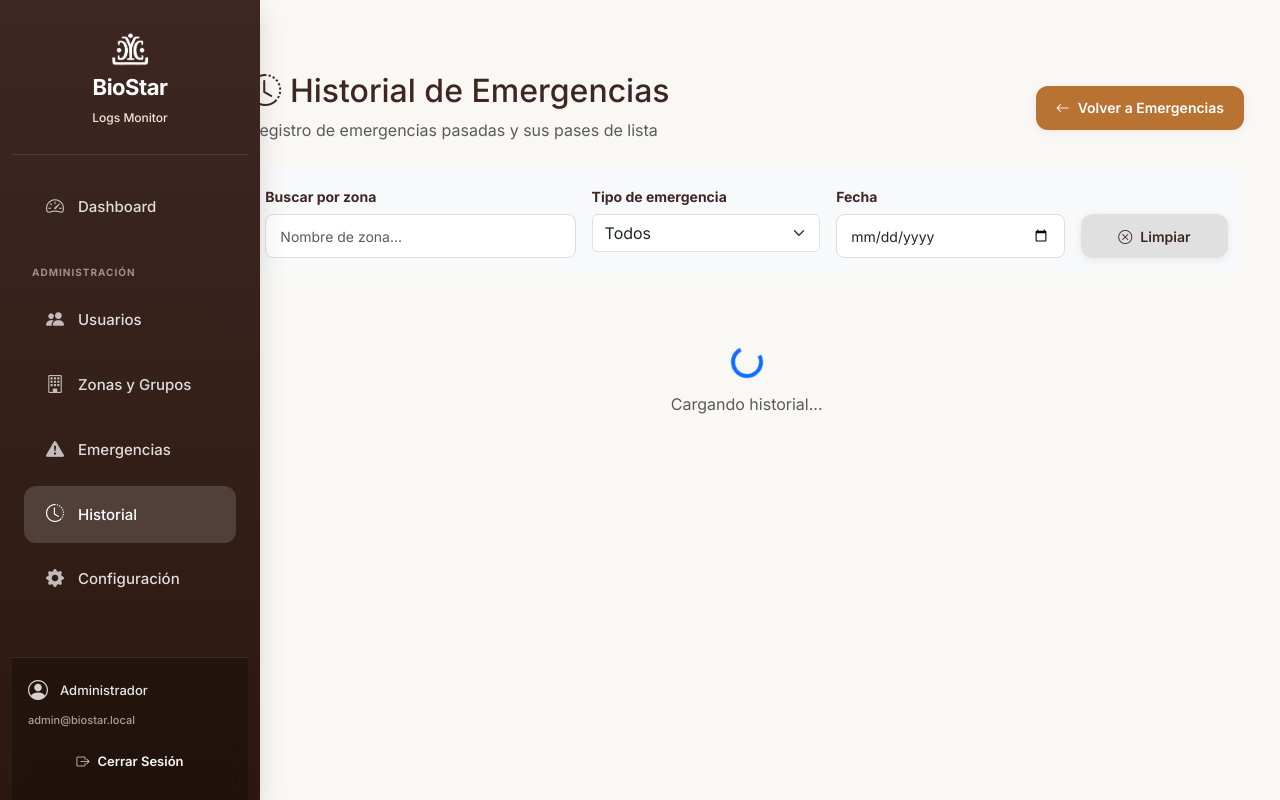
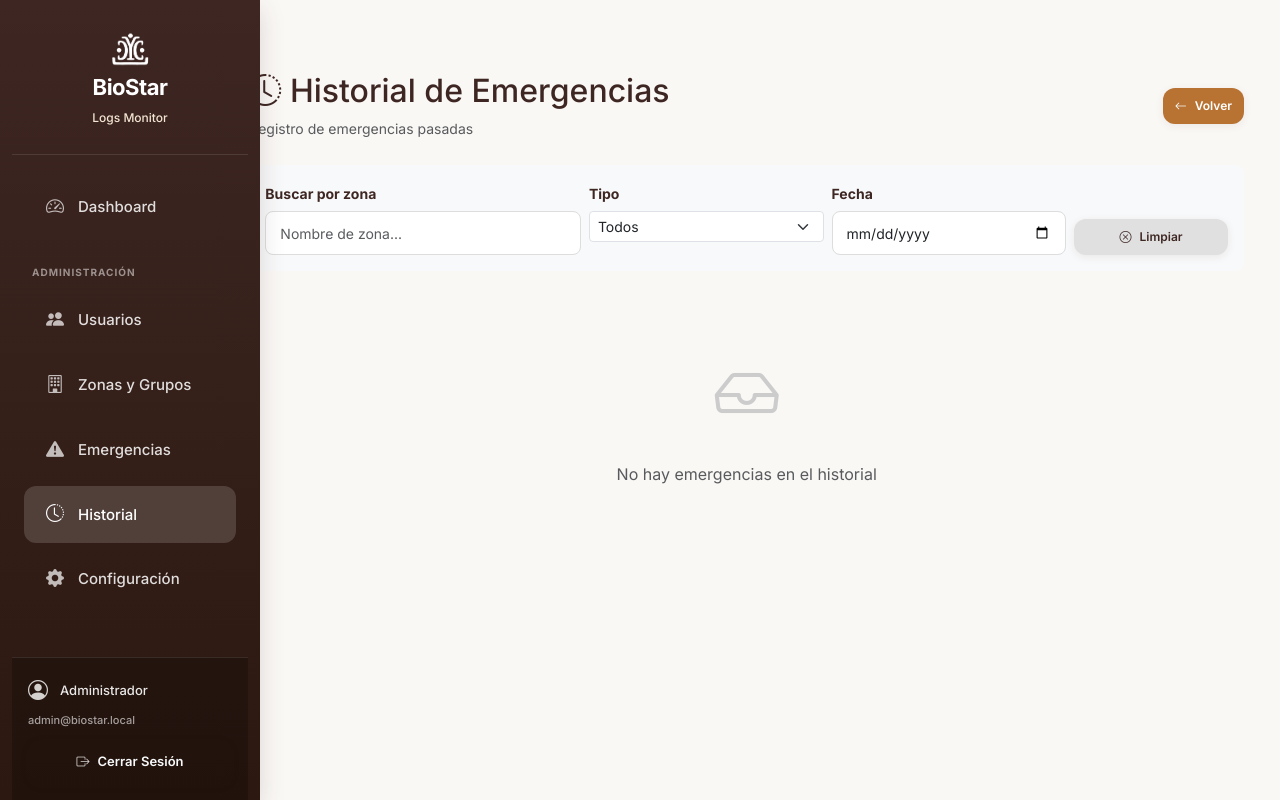
Before and after one commit to ezraidenn/DEBUGBI0, a Flask app: page /emergency/history in a window 1280 px wide. Run offline with Flask 3, Linux system fonts and the light colour scheme; a user stored in the database is signed in; data that the repository does not hold is empty; parts of the project's set-up code (start-up, migrations or seed data) failed here and were passed over; some libraries are stand-ins or nearby versions.

Commit message:
Fix: Corregir error 'bootstrap is not defined' y hacer historial responsive
PROBLEMA 1 - ERROR JAVASCRIPT:
history:242 Uncaught ReferenceError: bootstrap is not defined
    at history:242:21

CAUSA:
Se intentaba crear bootstrap.Modal en línea 119 antes de que
el DOM estuviera listo y Bootstrap cargado

SOLUCIÓN:
 Mover inicialización de modal a DOMContentLoaded
 Verificar que bootstrap esté definido antes de usarlo
 Agregar fallback si bootstrap no está disponible
 Aplicar mismo patrón a Toast

ANTES:
const deleteModal = new bootstrap.Modal(...)  // Error: bootstrap undefined

AHORA:
let deleteModal = null;
document.addEventListener('DOMContentLoaded', function() {
    if (typeof bootstrap !== 'undefined') {
        deleteModal = new bootstrap.Modal(...);
    }
});

PROBLEMA 2 - NO RESPONSIVE:
Página de historial no tenía diseño responsive para móvil

SOLUCIÓN:
 Header: flex-column en móvil, flex-md-row en desktop
 Título: 'Historial' en móvil, 'Historial de Emergencias' en desktop
 Filtros: col-12 en móvil, col-md-* en desktop
 Cards: col-12 en móvil para layout vertical
 Estadísticas: reducir font-size y padding en móvil
 Botones: horizontal en móvil (flex-row), vertical en desktop (flex-md-column)
 Texto botones: solo iconos en móvil pequeño, texto completo en desktop

MEJORAS RESPONSIVE:
- Header: gap-3 para espaciado
- Filtros: g-2 (gap pequeño), form-control-sm
- Cards: g-3 (gap entre columnas)
- Badges: font-size 0.7rem
- Stat-badges: padding 0.3rem 0.5rem
- Botones: flex-fill para distribuir espacio

RESULTADO:
- Sin errores de JavaScript
- Modal funciona correctamente
- Diseño responsive en móvil y desktop
- Interfaz compacta y usable en pantallas pequeñas

```diff
--- a/webapp/templates/emergency_history.html
+++ b/webapp/templates/emergency_history.html
@@ -36,26 +36,26 @@
 
 {% block content %}
 <div class="container-fluid py-4">
-    <div class="d-flex justify-content-between align-items-center mb-4">
+    <div class="d-flex flex-column flex-md-row justify-content-between align-items-start align-items-md-center mb-4 gap-3">
         <div>
-            <h2><i class="bi bi-clock-history"></i> Historial de Emergencias</h2>
-            <p class="text-muted mb-0">Registro de emergencias pasadas y sus pases de lista</p>
+            <h2><i class="bi bi-clock-history"></i> <span class="d-none d-md-inline">Historial de Emergencias</span><span class="d-md-none">Historial</span></h2>
+            <p class="text-muted mb-0 small">Registro de emergencias pasadas</p>
         </div>
-        <a href="/emergency/emergency" class="btn btn-primary">
-            <i class="bi bi-arrow-left"></i> Volver a Emergencias
+        <a href="/emergency/emergency" class="btn btn-primary btn-sm">
+            <i class="bi bi-arrow-left"></i> Volver
         </a>
     </div>
 
     <!-- Filtros -->
     <div class="filter-section">
-        <div class="row g-3">
-            <div class="col-md-4">
+        <div class="row g-2">
+            <div class="col-12 col-md-4">
                 <label class="form-label small fw-bold">Buscar por zona</label>
-                <input type="text" id="searchZone" class="form-control" placeholder="Nombre de zona...">
+                <input type="text" id="searchZone" class="form-control form-control-sm" placeholder="Nombre de zona...">
             </div>
-            <div class="col-md-3">
-                <label class="form-label small fw-bold">Tipo de emergencia</label>
-                <select id="filterType" class="form-select">
+            <div class="col-6 col-md-3">
+                <label class="form-label small fw-bold">Tipo</label>
+                <select id="filterType" class="form-select form-select-sm">
                     <option value="">Todos</option>
                     <option value="general">General</option>
                     <option value="fire">Incendio</option>
@@ -63,12 +63,12 @@
                     <option value="security">Seguridad</option>
                 </select>
             </div>
-            <div class="col-md-3">
+            <div class="col-6 col-md-3">
                 <label class="form-label small fw-bold">Fecha</label>
-                <input type="date" id="filterDate" class="form-control">
+                <input type="date" id="filterDate" class="form-control form-control-sm">
             </div>
-            <div class="col-md-2 d-flex align-items-end">
-                <button class="btn btn-secondary w-100" onclick="clearFilters()">
+            <div class="col-12 col-md-2 d-flex align-items-end">
+                <button class="btn btn-secondary btn-sm w-100" onclick="clearFilters()">
                     <i class="bi bi-x-circle"></i> Limpiar
                 </button>
             </div>
@@ -116,7 +116,15 @@
 <script>
 let currentPage = 1;
 let emergencyToDelete = null;
-const deleteModal = new bootstrap.Modal(document.getElementById('deleteModal'));
+let deleteModal = null;
+
+// Inicializar modal cuando el DOM esté listo
+document.addEventListener('DOMContentLoaded', function() {
+    const modalElement = document.getElementById('deleteModal');
+    if (modalElement && typeof bootstrap !== 'undefined') {
+        deleteModal = new bootstrap.Modal(modalElement);
+    }
+});
 
 async function loadEmergencies(page = 1) {
     try {
@@ -173,57 +181,57 @@ function renderEmergencies(emergencies) {
         return `
             <div class="card emergency-card mb-3" style="border-left-color: ${emergency.zone_color};">
                 <div class="card-body">
-                    <div class="row align-items-center">
-                        <div class="col-md-6">
+                    <div class="row align-items-center g-3">
+                        <div class="col-12 col-md-6">
                             <div class="d-flex align-items-center mb-2">
-                                <div class="rounded-circle p-2 me-3" style="background-color: ${typeColor}20;">
-                                    <i class="bi ${icon}" style="font-size: 1.5rem; color: ${typeColor};"></i>
+                                <div class="rounded-circle p-2 me-2" style="background-color: ${typeColor}20;">
+                                    <i class="bi ${icon}" style="font-size: 1.2rem; color: ${typeColor};"></i>
                                 </div>
                                 <div>
-                                    <h5 class="mb-0">${emergency.zone_name}</h5>
-                                    <small class="text-muted">
+                                    <h5 class="mb-0" style="font-size: 1rem;">${emergency.zone_name}</h5>
+                                    <small class="text-muted" style="font-size: 0.75rem;">
                                         <i class="bi bi-person"></i> ${emergency.started_by}
                                     </small>
                                 </div>
                             </div>
 
-                            <div class="d-flex gap-2 flex-wrap mt-2">
-                                <span class="badge bg-secondary">
+                            <div class="d-flex gap-1 flex-wrap mt-2">
+                                <span class="badge bg-secondary" style="font-size: 0.7rem;">
                                     <i class="bi bi-calendar"></i> ${startDate.toLocaleDateString('es-MX')}
                                 </span>
-                                <span class="badge bg-secondary">
+                                <span class="badge bg-secondary" style="font-size: 0.7rem;">
                                     <i class="bi bi-clock"></i> ${startDate.toLocaleTimeString('es-MX', {hour: '2-digit', minute: '2-digit'})}
                                 </span>
                                 ${emergency.duration_minutes ? `
-                                    <span class="badge duration-badge">
+                                    <span class="badge duration-badge" style="font-size: 0.7rem;">
                                         <i class="bi bi-hourglass-split"></i> ${emergency.duration_minutes} min
                                     </span>
                                 ` : ''}
                             </div>
                         </div>
 
-                        <div class="col-md-4">
-                            <div class="d-flex gap-2 justify-content-center">
+                        <div class="col-12 col-md-4">
+                            <div class="d-flex gap-2 justify-content-center justify-content-md-start">
                                 <div class="text-center">
-                                    <div class="stat-badge bg-light border">
+                                    <div class="stat-badge bg-light border" style="font-size: 0.75rem; padding: 0.3rem 0.5rem;">
                                         <strong>${emergency.stats.total}</strong>
                                         <div class="small text-muted">Total</div>
                                     </div>
                                 </div>
                                 <div class="text-center">
-                                    <div class="stat-badge bg-success text-white">
+                                    <div class="stat-badge bg-success text-white" style="font-size: 0.75rem; padding: 0.3rem 0.5rem;">
                                         <strong>${emergency.stats.present}</strong>
                                         <div class="small">Presentes</div>
                                     </div>
                                 </div>
                                 <div class="text-center">
-                                    <div class="stat-badge bg-danger text-white">
+                                    <div class="stat-badge bg-danger text-white" style="font-size: 0.75rem; padding: 0.3rem 0.5rem;">
                                         <strong>${emergency.stats.absent}</strong>
                                         <div class="small">Ausentes</div>
                                     </div>
                                 </div>
                                 <div class="text-center">
-                                    <div class="stat-badge bg-warning text-dark">
+                                    <div class="stat-badge bg-warning text-dark" style="font-size: 0.75rem; padding: 0.3rem 0.5rem;">
                                         <strong>${emergency.stats.pending}</strong>
                                         <div class="small">Pendientes</div>
                                     </div>
@@ -231,16 +239,16 @@ function renderEmergencies(emergencies) {
                             </div>
                         </div>
 
-                        <div class="col-md-2 text-end">
-                            <div class="btn-group-vertical w-100" role="group">
+                        <div class="col-12 col-md-2">
+                            <div class="d-flex gap-2 flex-md-column">
                                 <a href="/emergency/api/emergency/${emergency.id}/export-excel"
-                                   class="btn btn-sm btn-primary"
+                                   class="btn btn-sm btn-primary flex-fill"
                                    download>
-                                    <i class="bi bi-file-earmark-excel"></i> Exportar
+                                    <i class="bi bi-file-earmark-excel"></i> <span class="d-none d-sm-inline">Exportar</span>
                                 </a>
                                 ${emergency.can_delete ? `
-                                    <button class="btn btn-sm btn-danger" onclick="showDeleteModal(${emergency.id})">
-                                        <i class="bi bi-trash"></i> Borrar
+                                    <button class="btn btn-sm btn-danger flex-fill" onclick="showDeleteModal(${emergency.id})">
+                                        <i class="bi bi-trash"></i> <span class="d-none d-sm-inline">Borrar</span>
                                     </button>
                                 ` : ''}
                             </div>
@@ -309,7 +317,16 @@ function renderPagination(pagination) {
 
 function showDeleteModal(emergencyId) {
     emergencyToDelete = emergencyId;
-    deleteModal.show();
+    if (deleteModal) {
+        deleteModal.show();
+    } else {
+        // Fallback si bootstrap no está disponible
+        const modalElement = document.getElementById('deleteModal');
+        if (modalElement && typeof bootstrap !== 'undefined') {
+            deleteModal = new bootstrap.Modal(modalElement);
+            deleteModal.show();
+        }
+    }
 }
 
 async function confirmDelete() {
@@ -323,7 +340,9 @@ async function confirmDelete() {
         const data = await response.json();
 
         if (data.success) {
-            deleteModal.hide();
+            if (deleteModal) {
+                deleteModal.hide();
+            }
             loadEmergencies(currentPage);
             showSuccess('Emergencia borrada exitosamente');
         } else {
@@ -372,8 +391,13 @@ function showSuccess(message) {
     toastContainer.innerHTML = toastHtml;
     document.body.appendChild(toastContainer);
 
-    const toast = new bootstrap.Toast(toastContainer.querySelector('.toast'));
-    toast.show();
+    if (typeof bootstrap !== 'undefined') {
+        const toast = new bootstrap.Toast(toastContainer.querySelector('.toast'));
+        toast.show();
+    } else {
+        // Fallback: mostrar sin animación
+        toastContainer.querySelector('.toast').classList.add('show');
+    }
 
     setTimeout(() => toastContainer.remove(), 5000);
 }
```
